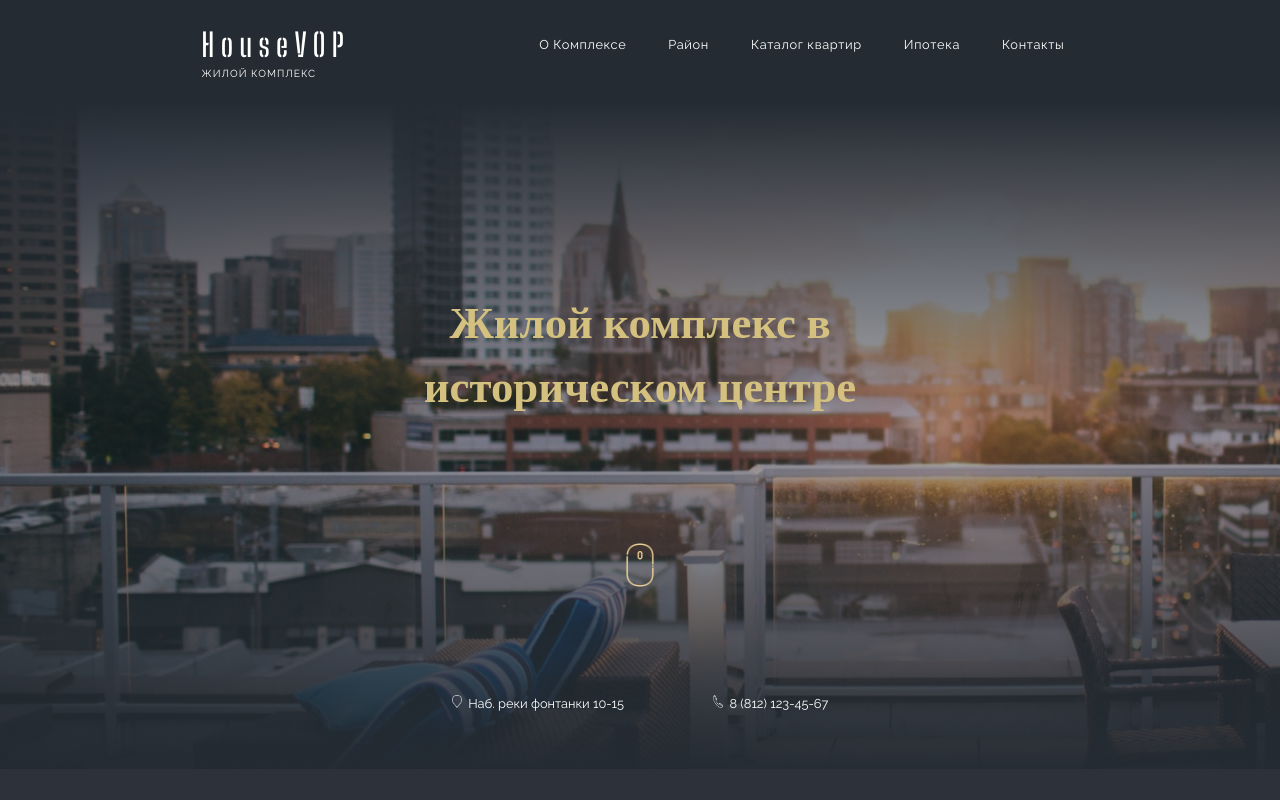
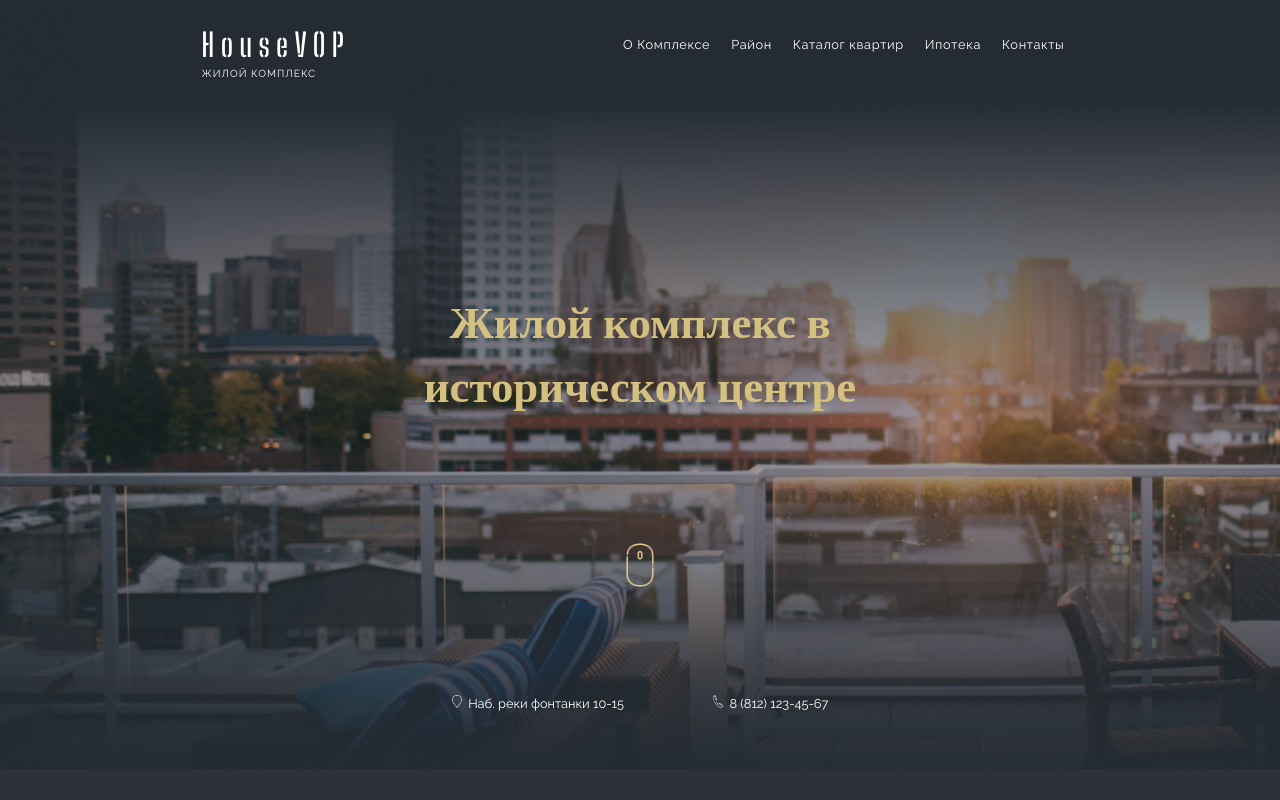
Before and after one commit to iamvlado93/responsive-website, a plain HTML site: page index.html in a window 1280 px wide. Shown: the top 800 px of the page. Drawn offline with nearby package versions, Linux system fonts and the light colour scheme.

Commit message:
feat: fix mistakes

```diff
--- a/index.html
+++ b/index.html
@@ -18,10 +18,10 @@
                         <p class="header__subtext">Жилой комплекс</p>
                     </div>
                     <div class="header__list">
-                        <a class="header__link" href="#">О Комплексе<a class="header__link" href="#"></a>
-                        <a class="header__link" href="#">Район<a class="header__link" href="#"></a>
-                        <a class="header__link" href="#">Каталог квартир<a class="header__link" href="#"></a>
-                        <a class="header__link" href="#">Ипотека<a class="header__link" href="#"></a>
+                        <a class="header__link" href="#">О Комплексе</a>
+                        <a class="header__link" href="#">Район</a>
+                        <a class="header__link" href="#">Каталог квартир</a>
+                        <a class="header__link" href="#">Ипотека</a>
                         <a class="header__link" href="#">Контакты</a>
                     </div>
                 </div>
```
